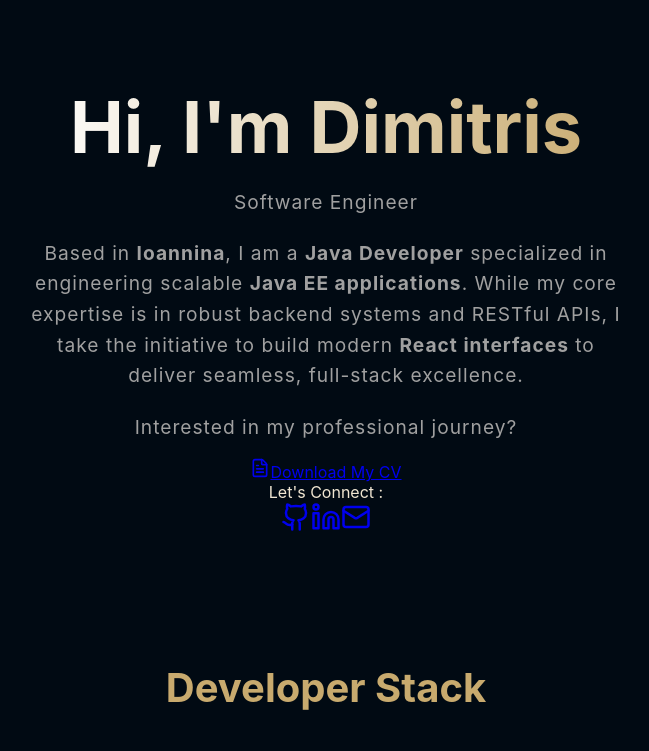
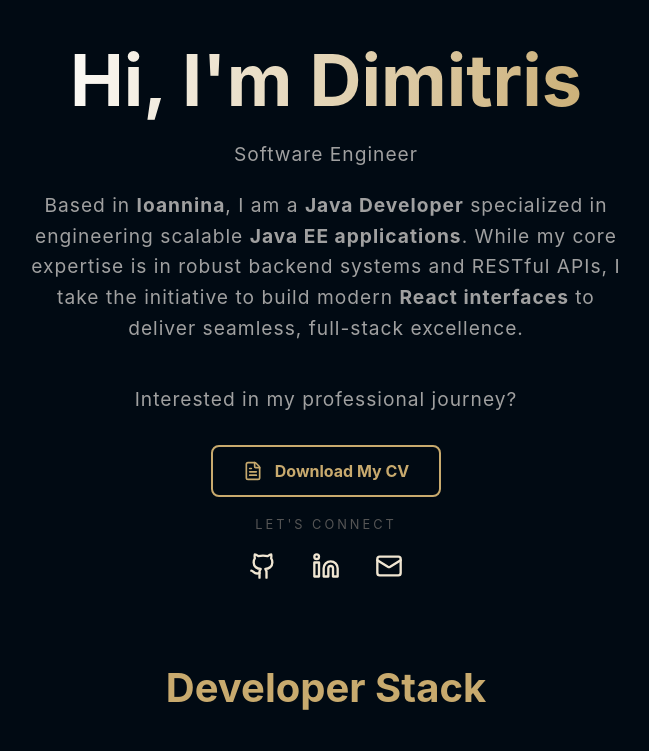
Before and after one commit to Dimigkek/portofolio, a React (Vite) app: page / in a window 1280 px wide. Shown: the top 751 px of the page, without its empty margins (314-963 px from the left). Built offline with nearby package versions, Linux system fonts and the light colour scheme.

Commit message:
css added

```diff
--- a/src/App.css
+++ b/src/App.css
@@ -121,3 +121,75 @@
     color: #c8aa6e; /* League Gold */
     font-weight: bold;
 }
+/* Container spacing */
+.hero-content {
+    display: flex;
+    flex-direction: column;
+    align-items: center;
+    gap: 40px; /* This adds massive 'air' between the 4 main blocks */
+    padding: 80px 20px;
+}
+
+.description-container {
+    max-width: 700px;
+    line-height: 1.8;
+    color: #a0a0a0;
+}
+
+/* Action Area (CV Button) */
+.action-area {
+    display: flex;
+    flex-direction: column;
+    align-items: center;
+    gap: 15px;
+    margin: 20px 0;
+}
+
+.cv-button {
+    display: flex;
+    align-items: center;
+    gap: 12px;
+    padding: 14px 30px;
+    background: transparent;
+    border: 2px solid #c8aa6e; /* Gold border */
+    color: #c8aa6e;
+    border-radius: 8px;
+    text-decoration: none !important; /* Removes blue underline */
+    font-weight: bold;
+    transition: 0.3s ease;
+}
+
+.cv-button:hover {
+    background: rgba(200, 170, 110, 0.1);
+    transform: translateY(-3px);
+}
+
+/* Social Section */
+.social-section {
+    display: flex;
+    flex-direction: column;
+    align-items: center;
+    gap: 20px;
+}
+
+.social-label {
+    font-size: 0.8rem;
+    letter-spacing: 3px;
+    text-transform: uppercase;
+    color: #555;
+}
+
+.social-links {
+    display: flex;
+    gap: 35px; /* Spacing between icons */
+}
+
+.social-links a {
+    color: #f0e6d2;
+    transition: 0.3s;
+}
+
+.social-links a:hover {
+    color: #c8aa6e;
+    transform: scale(1.2);
+}
--- a/src/components/Hero.jsx
+++ b/src/components/Hero.jsx
@@ -19,31 +19,20 @@ export default function Hero() {
                     While my core expertise is in robust backend systems and RESTful APIs, I take the initiative to build modern <strong>React interfaces</strong> to deliver seamless, full-stack excellence.
                 </p>
 
-                <div className="cv-container">
-                    <p className="cv-text">Interested in my professional journey?</p>
-                    <a
-                        href="/Dimitrios Gkekas Java Developer CV.pdf"
-                        download
-                        className="cv-download-btn"
-                    >
+                <div className="action-area">
+                    <p className="cta-text">Interested in my professional journey?</p>
+                    <a href="/Dimitrios Gkekas Java Developer CV.pdf" download className="cv-button">
                         <FileText size={20} />
                         Download My CV
                     </a>
                 </div>
-
-                <div className="social-divider">
-                    <span>Let's Connect :</span>
-                </div>
-                <div className="social-links">
-                    <a href="https://github.com/Dimigkek" target="_blank" rel="noreferrer" className="social-icon">
-                        <Github size={30} />
-                    </a>
-                    <a href="https://www.linkedin.com/in/dimitris-gkekas-69a47b1b5/" target="_blank" rel="noreferrer" className="social-icon">
-                        <Linkedin size={30} />
-                    </a>
-                    <a href="mailto:dimigkek@gmail.com" className="social-icon">
-                        <Mail size={30} />
-                    </a>
+                <div className="social-section">
+                    <span className="social-label">Let's Connect</span>
+                    <div className="social-links">
+                        <a href="https://github.com/Dimigkek" target="_blank" rel="noreferrer"><Github size={28} /></a>
+                        <a href="https://www.linkedin.com/in/dimitris-gkekas-69a47b1b5/" target="_blank" rel="noreferrer"><Linkedin size={28} /></a>
+                        <a href="mailto:dimigkek@gmail.com"><Mail size={28} /></a>
+                    </div>
                 </div>
             </motion.div>
         </section>
```
